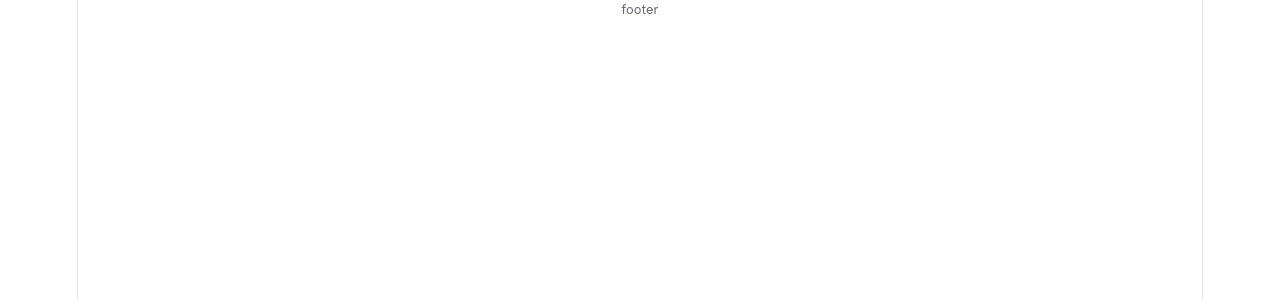
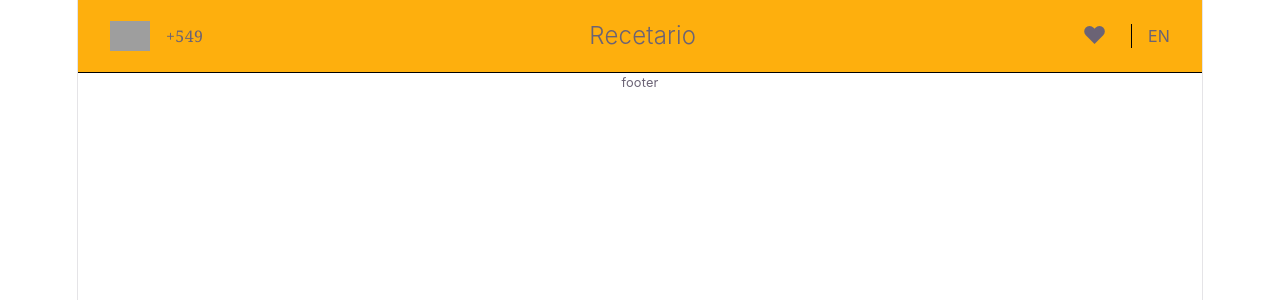
Before and after one commit to HNS5639/pwa_549, a React (Vite) app: page / in a window 1280 px wide. Before the commit this address had no page. Shown: the top 300 px of the page. Built offline with nearby package versions, Linux system fonts and the light colour scheme; grey boxes are pictures that could not be loaded.

Commit message:
000
0000

```diff
--- a/package.json
+++ b/package.json
@@ -15,7 +15,8 @@
     "@vitalets/google-translate-api": "^9.2.1",
     "react": "^19.2.5",
     "react-dom": "^19.2.5",
-    "react-router": "^7.14.2"
+    "react-router": "^7.14.2",
+    "react-router-dom": "^7.14.2"
   },
   "devDependencies": {
     "@eslint/js": "^9.39.4",
--- a/src/App.jsx
+++ b/src/App.jsx
@@ -1,17 +1,26 @@
 import { useState } from "react";
+
 import "./App.css";
 import Footer from "./components/Footer/Footer";
-import { BrowserRouter, Routes as RouterRoutes, Route } from "react-router";
+import Header from "./components/Header/Header";
+
+{/*import { BrowserRouter, Routes, Route } from "react-router-dom";*/}
+import { BrowserRouter, Routes as RouterRoutes, Route } from "react-router-dom";
+
 import Favorites from "./pages/Favorites/Favorites";
 import Home from "./pages/Home/Home";
+
 
 function App() {
   return (
     <BrowserRouter>
+      <Header />
+
       <RouterRoutes>
         <Route path="/home" element={<Home />} />
         <Route path="/favorites" element={<Favorites />} />
       </RouterRoutes>
+
       <Footer />
     </BrowserRouter>
   );
--- a/src/components/Header/Header.jsx
+++ b/src/components/Header/Header.jsx
@@ -1,27 +1,37 @@
-// Header.jsx
-
 import LogoButton from "../LogoButton/LogoButton";
 import FavoriteButton from "../FavoriteButton/FavoriteButton";
 import LanguageButton from "../LanguageButton/LanguageButton";
+
 import { texts } from "../../const/texts";
 import { useLanguage } from "../../context/LanguageContext";
 
-function Header({ filtros, setFiltros, titulo }) {
+import { useLocation } from "react-router-dom";
+
+function Header() {
   const { lang } = useLanguage();
+  const location = useLocation();
+
+  let headerTitle = texts[lang].home;
+
+  if (location.pathname === "/favorites") {
+    headerTitle = texts[lang].favorites;
+  }
+
+  if (location.pathname === "/home") {
+    headerTitle = texts[lang].home;
+  }
 
   return (
     <header className="sticky top-0 z-50 w-full border-b border-black px-8 py-4 bg-[#feaf0d]">
-      {/* Fila principal */}
       <div className="flex items-center justify-between gap-6">
-        {/* Logo + Home */}
         <LogoButton />
 
-        {/* Texto central que ocupa el centro */}
         <div className="flex-1 max-w-4xl">
-          <p className="text-2xl font-light">{titulo || texts[lang].home}</p>
+          <p className="text-2xl font-light">
+            {headerTitle}
+          </p>
         </div>
 
-        {/* Acciones derecha */}
         <div className="flex items-center gap-6">
           <FavoriteButton />
           <LanguageButton />
--- a/src/pages/Favorites/Favorites.jsx
+++ b/src/pages/Favorites/Favorites.jsx
@@ -24,11 +24,11 @@ function Favorites(){
 
     return(
         <div>
-            <Header
+           {/*  <Header
                 filtros={filtros}
                 setFiltros={setFiltros}
                 titulo={texts[lang].favorites}
-            />
+            /> */}
             <div>
             <Filter filtros={filtros} setFiltros={setFiltros}/>
             </div>
--- a/src/pages/Home/Home.jsx
+++ b/src/pages/Home/Home.jsx
@@ -1,7 +1,7 @@
-import { useState } from "react";
+import { useState, useEffect } from "react";
 
 import Card from "../../components/Card/Card";
-import Header from "../../components/Header/Header";
+
 import Filter from "../../components/Filters/Filters";
 import { BotonAccion } from "../../components/Button/BotonAction";
 import { texts } from "../../const/texts";
@@ -15,16 +15,23 @@ import { useLanguage } from "../../context/LanguageContext";
 import { getRecetas } from "../../service/api";
 
 function Home() {
+
   //lógica de prueba
   const [recetario, setRecetario] = useState([]);
 
-  useEffect(() => {
-    const cargarRecetas = async () => {
+useEffect(() => {
+  const cargarRecetas = async () => {
+    try {
       const data = await getRecetas();
+      console.log(data);
       setRecetario(data);
-    };
-    cargarRecetas();
-  }, []);
+    } catch (error) {
+      console.error(error);
+    }
+  };
+
+  cargarRecetas();
+}, []);
 
   const { lang } = useLanguage();
 
@@ -47,7 +54,7 @@ function Home() {
 
   return (
     <>
-      {/* Nuevo Header */}
+      {/* Otro que no se que onda Header
       <Header
         filtros={filtros}
         setFiltros={setFiltros}
```
Also changed, not shown: 1 other file (tests, documents, lock files or other folders).
